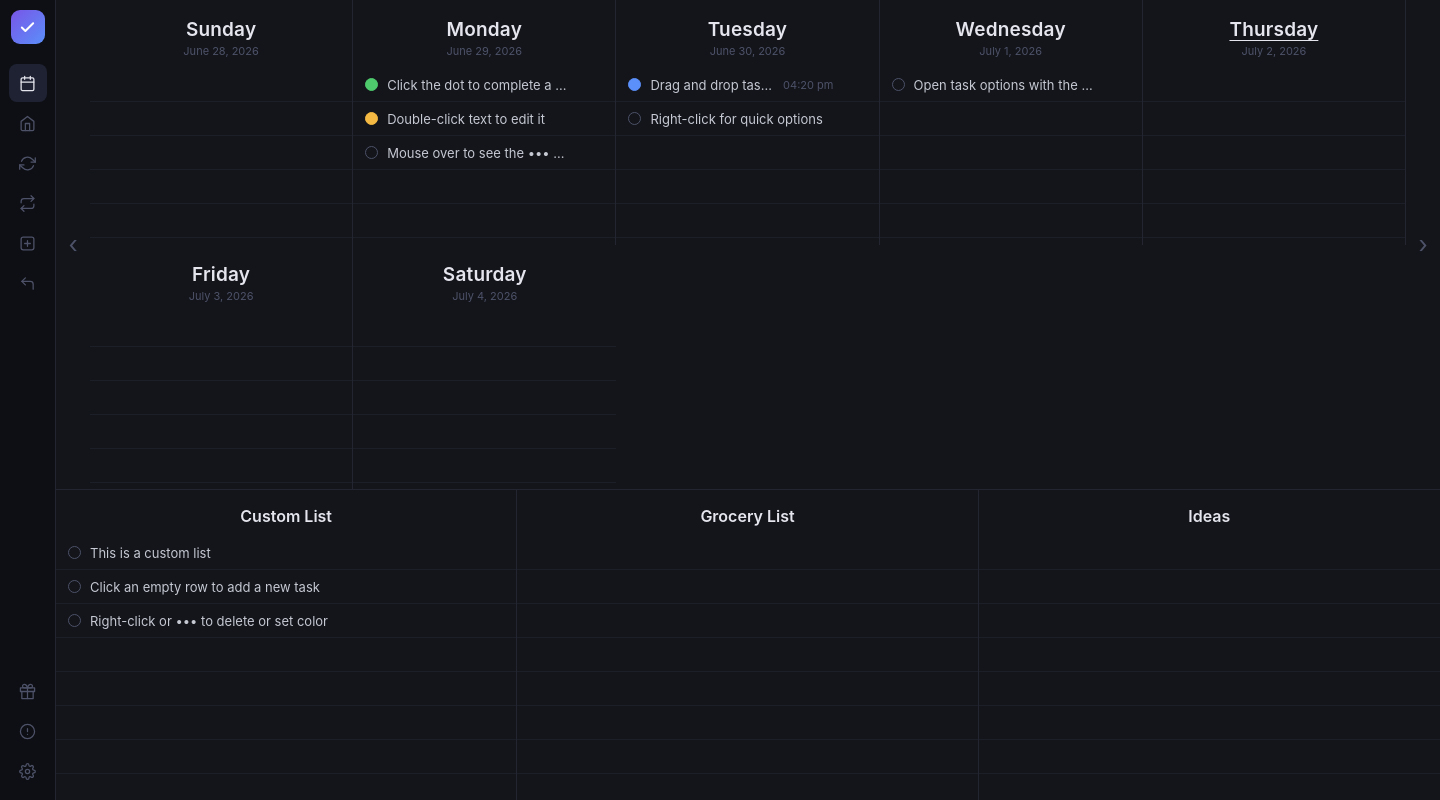
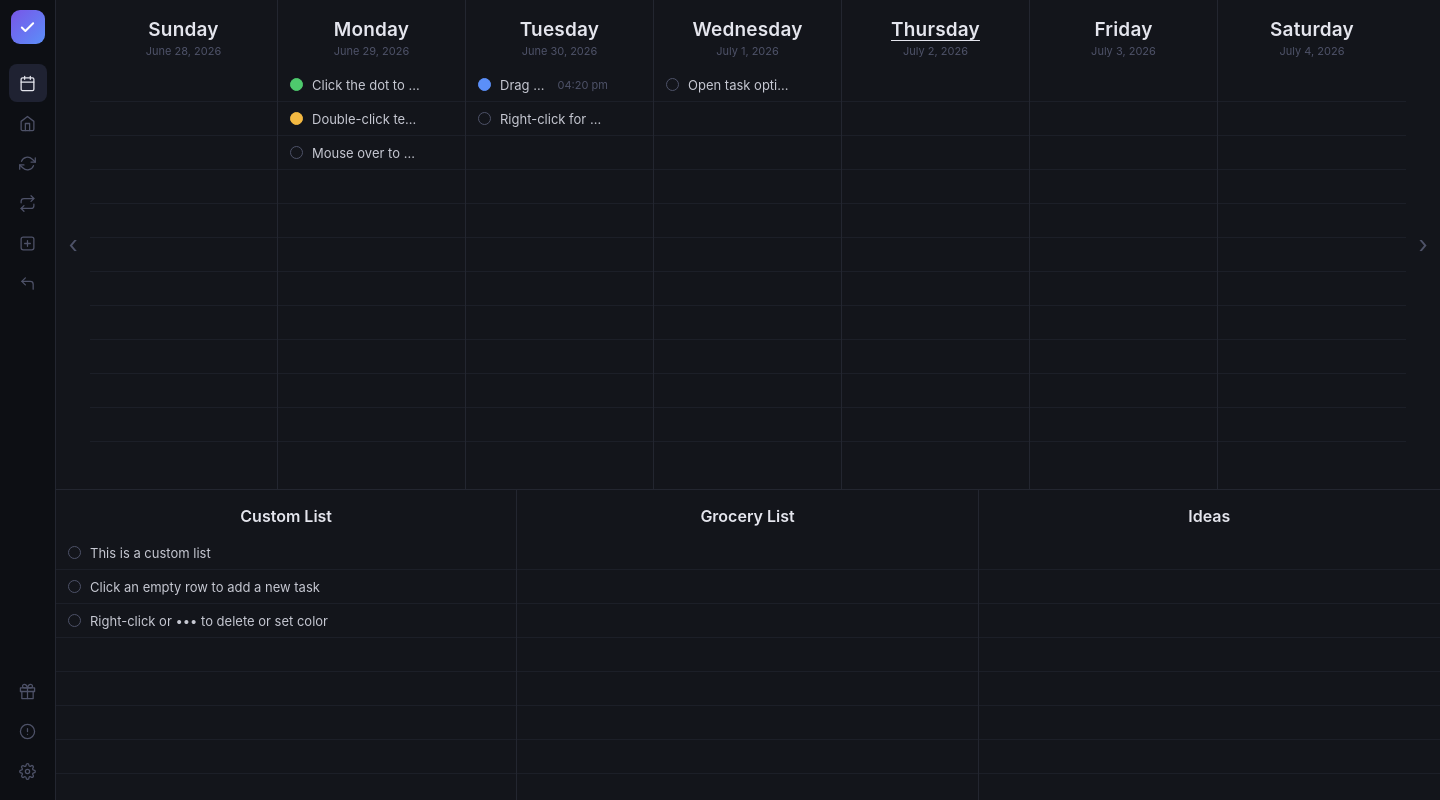
Before and after one commit to youssefismail-dev/to-_do-_planner-, an Electron app: page index.html in a window 1440 px wide. Drawn offline with Linux system fonts and the light colour scheme.

Commit message:
Change grid columns from 5 to 7

```diff
--- a/style.css
+++ b/style.css
@@ -137,7 +137,7 @@ html, body {
 #day-columns {
   flex: 1;
   display: grid;
-  grid-template-columns: repeat(5, 1fr);
+  grid-template-columns: repeat(7, 1fr);
   min-width: 0;
   overflow: hidden;
 }
```
